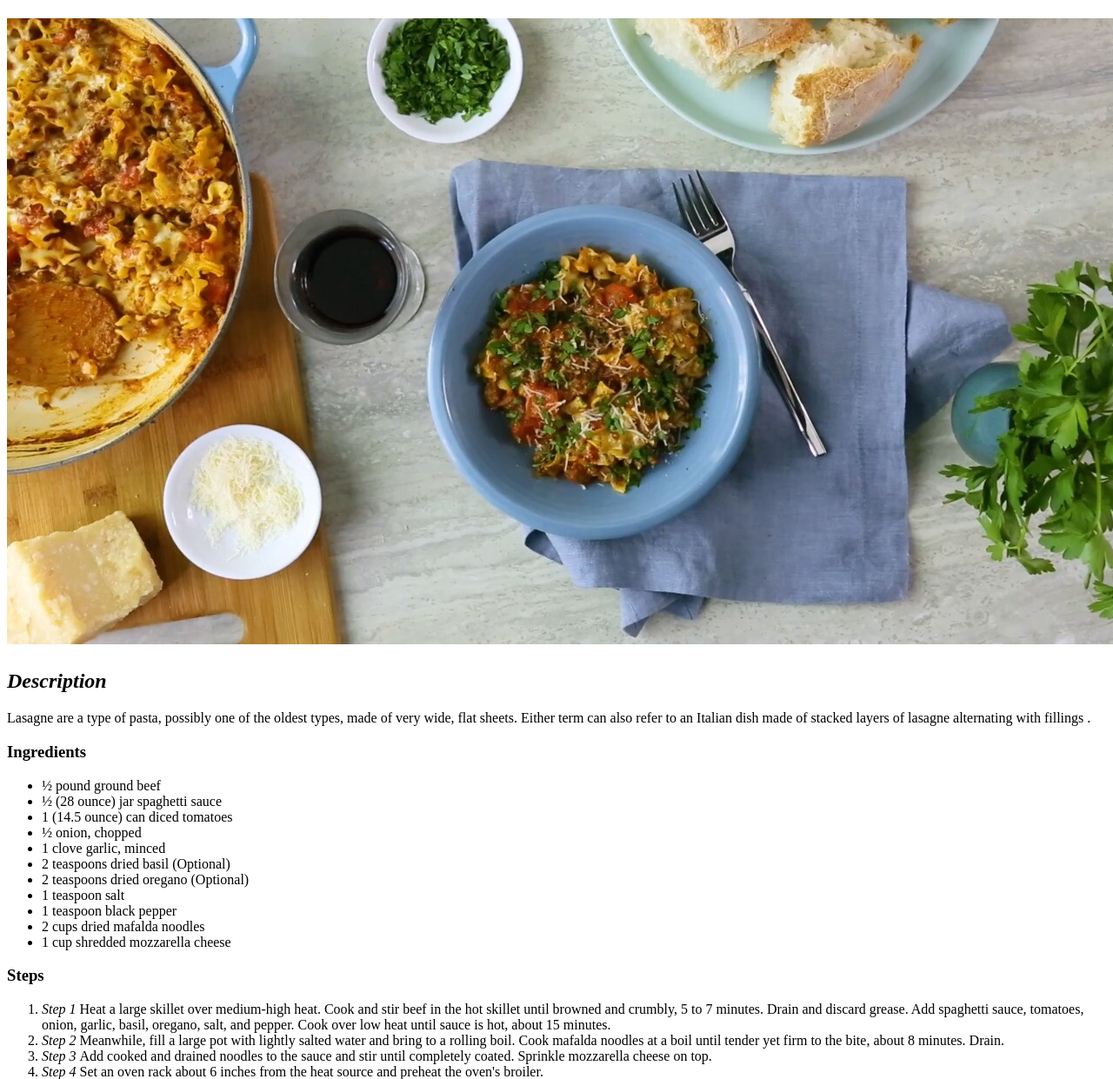
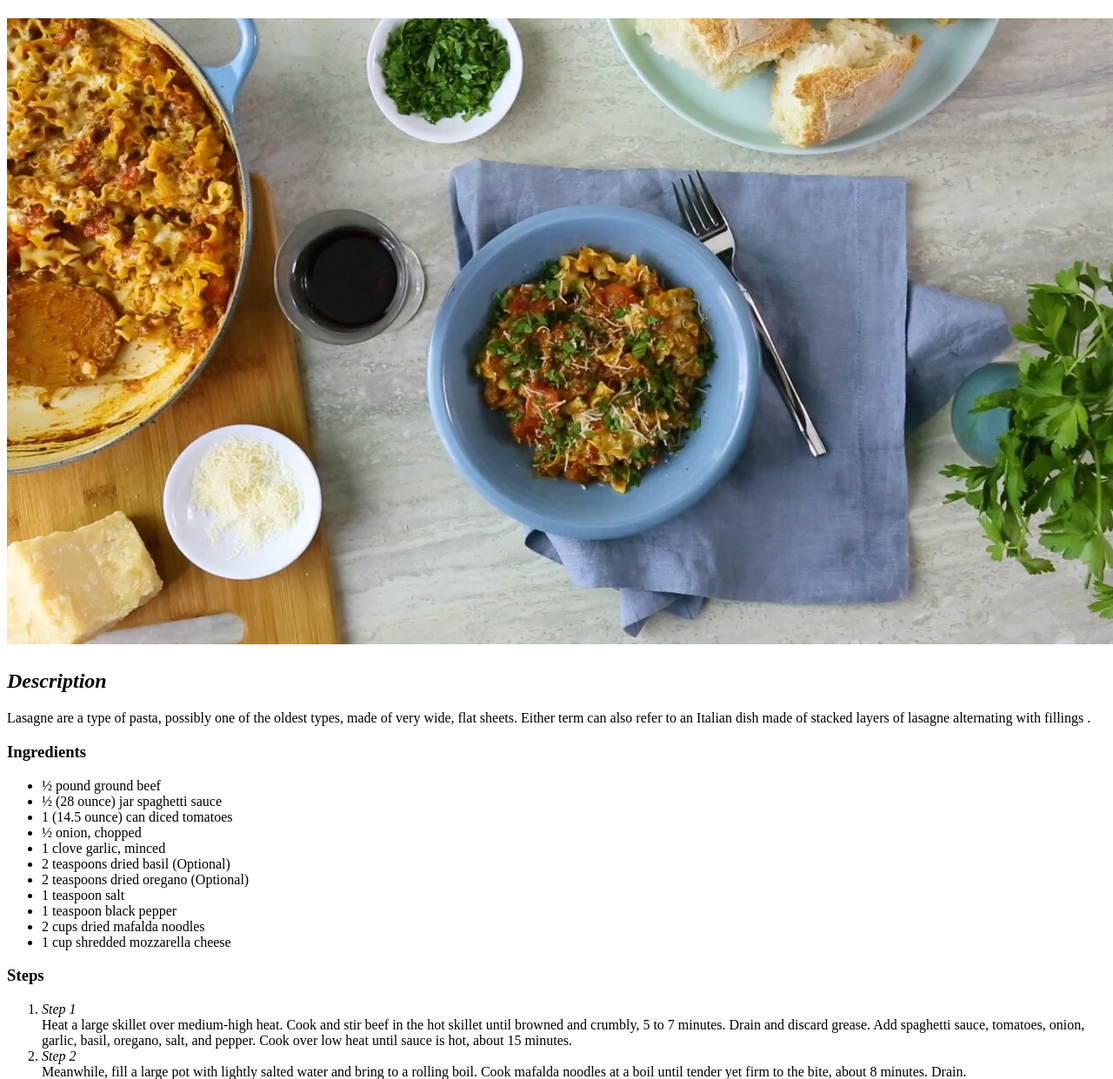
Before and after one commit to fjorn-x/odin-recipes, a plain HTML site: page recipes/lasagna.html in a window 1280 px wide. Shown: the part 59-1300 px from the top of the page at 87% size. Drawn offline with Linux system fonts and the light colour scheme.

Commit message:
Added Line breaks in Steps Section

```diff
--- a/recipes/lasagna.html
+++ b/recipes/lasagna.html
@@ -30,15 +30,15 @@
             </ul>
         <h3><strong>Steps</strong></h3>
             <ol>
-                <li><em>Step 1 </em>
+                <li><em>Step 1 </em> <br>
                     Heat a large skillet over medium-high heat. Cook and stir beef in the hot skillet until browned and crumbly, 5 to 7 minutes. Drain and discard grease. Add spaghetti sauce, tomatoes, onion, garlic, basil, oregano, salt, and pepper. Cook over low heat until sauce is hot, about 15 minutes.</li>
-                <li><em>Step 2 </em>
+                <li><em>Step 2 </em> <br>
                     Meanwhile, fill a large pot with lightly salted water and bring to a rolling boil. Cook mafalda noodles at a boil until tender yet firm to the bite, about 8 minutes. Drain.</li>
-                <li><em>Step 3 </em>
+                <li><em>Step 3 </em><br>
                     Add cooked and drained noodles to the sauce and stir until completely coated. Sprinkle mozzarella cheese on top.</li>
-                <li><em>Step 4 </em>
+                <li><em>Step 4 </em><br>
                     Set an oven rack about 6 inches from the heat source and preheat the oven's broiler.</li>
-                <li><em>Step 5 </em>
+                <li><em>Step 5 </em><br>
                     Place skillet under the hot broil and cook until cheese is golden and bubbly, 3 to 5 minutes.</li>
 
             </ol>
```
